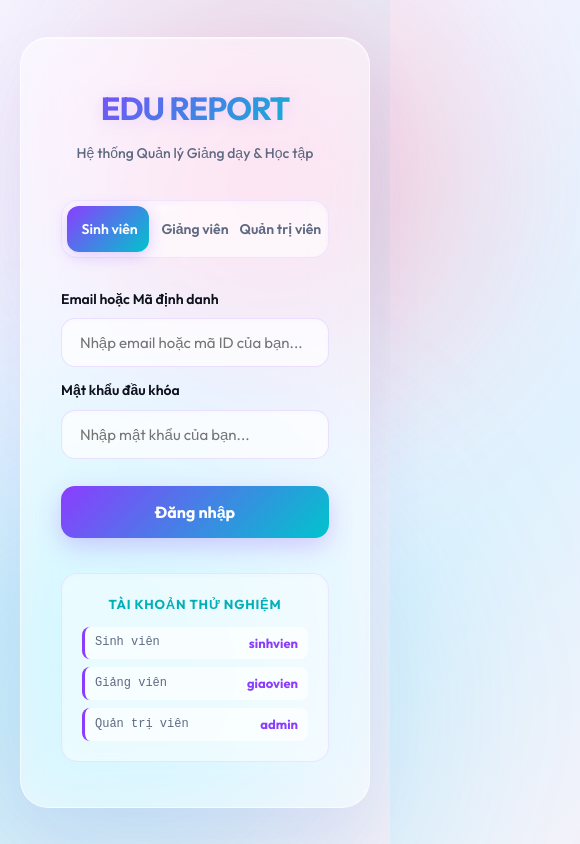
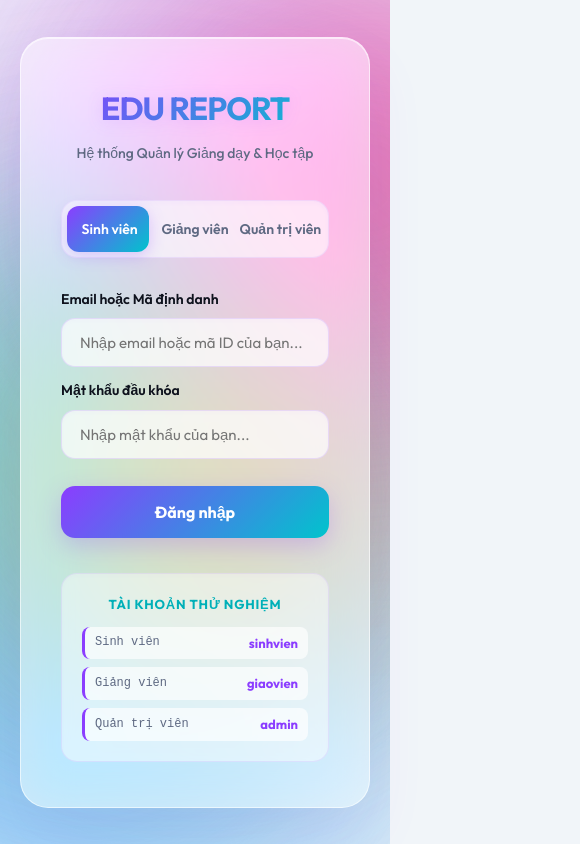
Before and after one commit to NguyenHuuQuyet-PTIT/BTL-JS, a plain HTML site: page frontend/index.html in a window 390 px wide. Shown: the top 844 px of the page, 580 px wide, since content can reach past the window. Drawn offline with Linux system fonts and the light colour scheme; no server answers.

Commit message:
feat: initialize login page with responsive CSS styling and animated background

```diff
--- a/frontend/css/style.css
+++ b/frontend/css/style.css
@@ -882,50 +882,118 @@ canvas {
    10. GIAO DIỆN ĐĂNG NHẬP SAAS CAO CẤP (GLASSMORPHIC LOGIN INTERFACE)
    ========================================================================== */
 
-/* Nền trang đăng nhập kết hợp các bong bóng màu phát sáng ngũ sắc (bright neon glow effects) */
+/* Nền trang đăng nhập sáng phong cách Canva/Figma */
 .auth-page {
     min-height: 100vh;
     display: flex;
     justify-content: center;
     align-items: center;
-    background: linear-gradient(135deg, #f5f3ff 0%, #e0f2fe 50%, #fdf2f8 100%); /* Nền sáng dịu */
+    background: #f1f5f9; /* Nền trung tính làm nền cho bong bóng nổi bật */
     position: relative;
     overflow: hidden;
     padding: 20px;
 }
 
-/* Đốm sáng mờ ảo 1 (Hồng/Đỏ neon) */
-.auth-page::before {
-    content: '';
+/* Container chứa hệ thống bong bóng động ngũ sắc */
+.animated-bg {
+    position: fixed;
+    top: 0;
+    left: 0;
+    width: 100vw;
+    height: 100vh;
+    z-index: 1;
+    overflow: hidden;
+    pointer-events: none;
+}
+
+/* Cấu hình chung cho bong bóng màu */
+.blob {
     position: absolute;
-    width: 600px;
-    height: 600px;
     border-radius: 50%;
-    background: radial-gradient(circle, rgba(244, 63, 94, 0.28) 0%, rgba(244, 63, 94, 0) 70%);
+    filter: blur(120px);
+    opacity: 0.65;
+}
+
+/* Bong bóng 1: Tím/Hồng */
+.blob-1 {
+    width: 550px;
+    height: 550px;
+    background: linear-gradient(135deg, #c084fc 0%, #e879f9 100%);
     top: -15%;
     left: -10%;
-    filter: blur(60px);
-    animation: floatingGlow 15s ease-in-out infinite alternate;
+    animation: float1 18s ease-in-out infinite alternate;
 }
 
-/* Đốm sáng mờ ảo 2 (Xanh lục/Cyan neon) */
-.auth-page::after {
-    content: '';
-    position: absolute;
-    width: 700px;
-    height: 700px;
-    border-radius: 50%;
-    background: radial-gradient(circle, rgba(6, 182, 212, 0.25) 0%, rgba(6, 182, 212, 0) 70%);
-    bottom: -20%;
-    right: -15%;
-    filter: blur(70px);
-    animation: floatingGlow 20s ease-in-out infinite alternate-reverse;
+/* Bong bóng 2: Xanh dương/Cyan */
+.blob-2 {
+    width: 650px;
+    height: 650px;
+    background: linear-gradient(135deg, #38bdf8 0%, #818cf8 100%);
+    bottom: -15%;
+    right: -10%;
+    animation: float2 24s ease-in-out infinite alternate-reverse;
 }
 
-/* Hiệu ứng trôi nổi nhẹ nhàng cho các đốm sáng nền */
-@keyframes floatingGlow {
+/* Bong bóng 3: Xanh ngọc/Emerald */
+.blob-3 {
+    width: 480px;
+    height: 480px;
+    background: linear-gradient(135deg, #34d399 0%, #22d3ee 100%);
+    top: 25%;
+    right: 10%;
+    animation: float3 22s ease-in-out infinite alternate;
+}
+
+/* Bong bóng 4: Vàng/Cam neon */
+.blob-4 {
+    width: 420px;
+    height: 420px;
+    background: linear-gradient(135deg, #fef08a 0%, #f97316 100%);
+    bottom: 20%;
+    left: 5%;
+    animation: float4 16s ease-in-out infinite alternate;
+}
+
+/* Bong bóng 5: Hồng đậm/Rose */
+.blob-5 {
+    width: 380px;
+    height: 380px;
+    background: linear-gradient(135deg, #f43f5e 0%, #ec4899 100%);
+    top: -5%;
+    left: 35%;
+    animation: float5 20s ease-in-out infinite alternate-reverse;
+}
+
+/* Hiệu ứng trôi nổi, co giãn và xoay nhẹ của từng đốm màu */
+@keyframes float1 {
+    0% { transform: translate(0, 0) scale(1) rotate(0deg); }
+    33% { transform: translate(50px, 70px) scale(1.08) rotate(60deg); }
+    66% { transform: translate(-30px, 40px) scale(0.92) rotate(120deg); }
+    100% { transform: translate(0, 0) scale(1) rotate(180deg); }
+}
+
+@keyframes float2 {
+    0% { transform: translate(0, 0) scale(1.05) rotate(0deg); }
+    50% { transform: translate(-60px, -50px) scale(0.95) rotate(-90deg); }
+    100% { transform: translate(0, 0) scale(1.05) rotate(-180deg); }
+}
+
+@keyframes float3 {
+    0% { transform: translate(0, 0) scale(0.95); }
+    50% { transform: translate(60px, -30px) scale(1.12); }
+    100% { transform: translate(0, 0) scale(0.95); }
+}
+
+@keyframes float4 {
     0% { transform: translate(0, 0) scale(1); }
-    100% { transform: translate(50px, 50px) scale(1.1); }
+    50% { transform: translate(-40px, 50px) scale(0.88); }
+    100% { transform: translate(0, 0) scale(1); }
+}
+
+@keyframes float5 {
+    0% { transform: translate(0, 0) scale(1) rotate(0deg); }
+    50% { transform: translate(80px, 80px) scale(1.15) rotate(90deg); }
+    100% { transform: translate(0, 0) scale(1) rotate(180deg); }
 }
 
 /* Hộp đăng nhập kính mờ sáng (Light Glassmorphism card) */
--- a/frontend/index.html
+++ b/frontend/index.html
@@ -7,6 +7,15 @@
     <link rel="stylesheet" href="css/style.css">
 </head>
 <body class="auth-page">
+    <!-- Hệ thống bong bóng động ngũ sắc phong cách Canva/Figma -->
+    <div class="animated-bg">
+        <div class="blob blob-1"></div>
+        <div class="blob blob-2"></div>
+        <div class="blob blob-3"></div>
+        <div class="blob blob-4"></div>
+        <div class="blob blob-5"></div>
+    </div>
+
     <div class="auth-box">
         <!-- Header Logo và tiêu đề -->
         <div class="auth-header">
```
